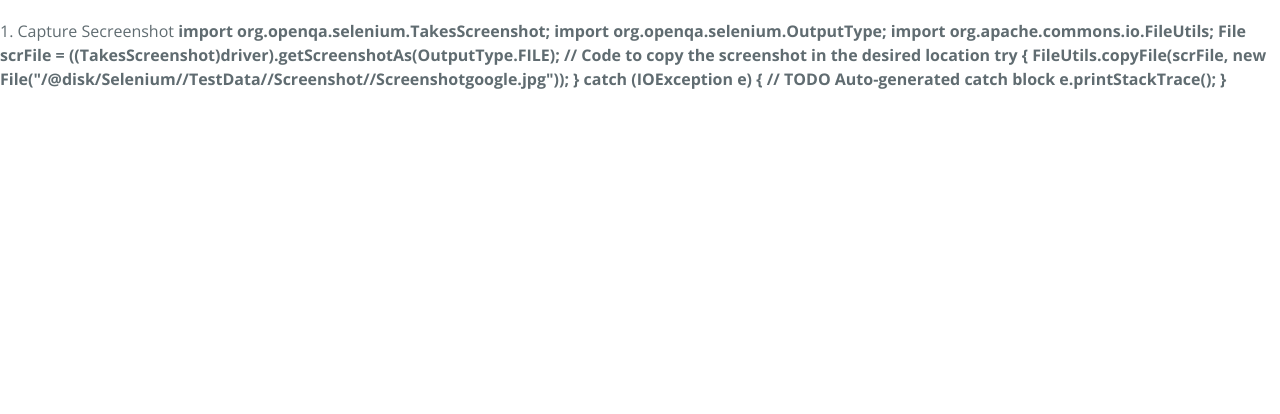
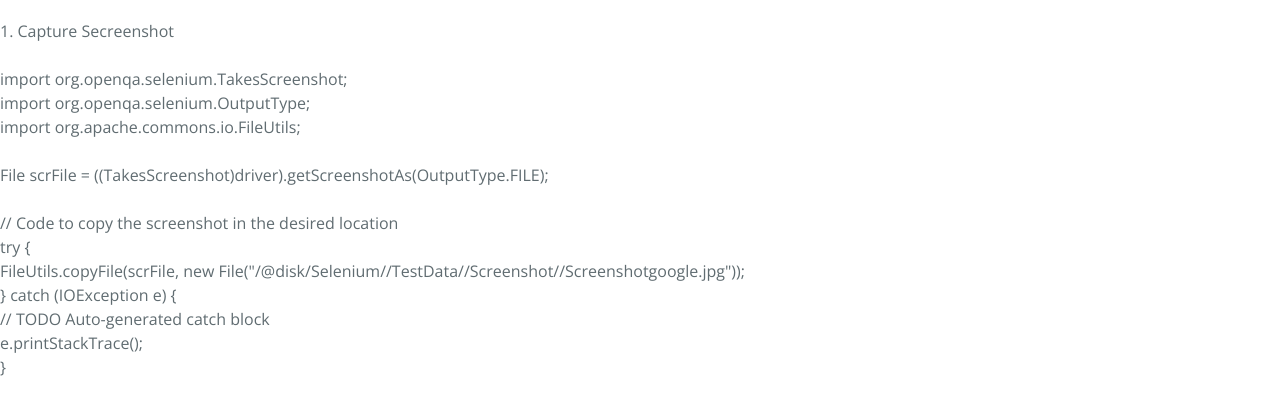
Before and after one commit to tonycjr/coursera-test, a plain HTML site: page index.html in a window 1280 px wide. Shown: the part 72-486 px from the top of the page. Drawn offline with nearby package versions, Linux system fonts and the light colour scheme.

Commit message:
Update index.html

```diff
--- a/index.html
+++ b/index.html
@@ -14,21 +14,21 @@
 
     <h1>Selenium Test Automation Java</h1>
 
-    1. Capture Secreenshot <b>
-    <b>
-    import org.openqa.selenium.TakesScreenshot;<b>
-    import org.openqa.selenium.OutputType; <b>
-    import org.apache.commons.io.FileUtils; <b>
-    <b>
-    File scrFile = ((TakesScreenshot)driver).getScreenshotAs(OutputType.FILE); <b>
-    <b>
-    // Code to copy the screenshot in the desired location <b>
-    try { <b>
-          FileUtils.copyFile(scrFile, new File("C:\\Selenium\\TestData\\Screenshot\\Screenshotgoogle.jpg")); <b>
-	} catch (IOException e) { <b>
-        // TODO Auto-generated catch block <b>
-	  e.printStackTrace(); <b>
-	}  <b>
+    1. Capture Secreenshot <br>
+    <br>
+    import org.openqa.selenium.TakesScreenshot;<br>
+    import org.openqa.selenium.OutputType; <br>
+    import org.apache.commons.io.FileUtils; <br>
+    <br>
+    File scrFile = ((TakesScreenshot)driver).getScreenshotAs(OutputType.FILE); <br>
+    <br>
+    // Code to copy the screenshot in the desired location <br>
+    try { <br>
+          FileUtils.copyFile(scrFile, new File("C:\\Selenium\\TestData\\Screenshot\\Screenshotgoogle.jpg")); <br>
+	} catch (IOException e) { <br>
+        // TODO Auto-generated catch block <br>
+	  e.printStackTrace(); <br>
+	}  <br>
 
   </body>
 </html>
```
